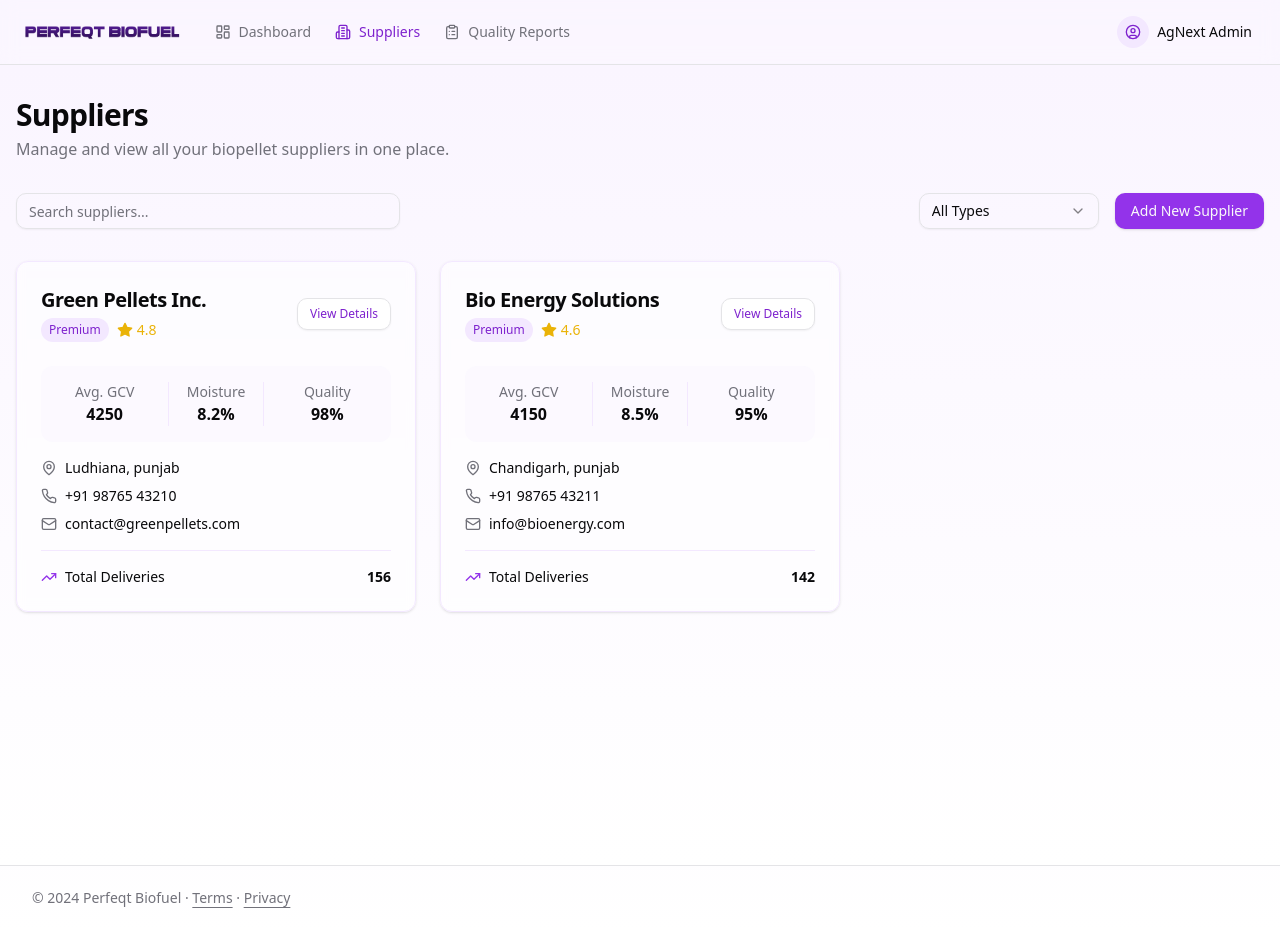
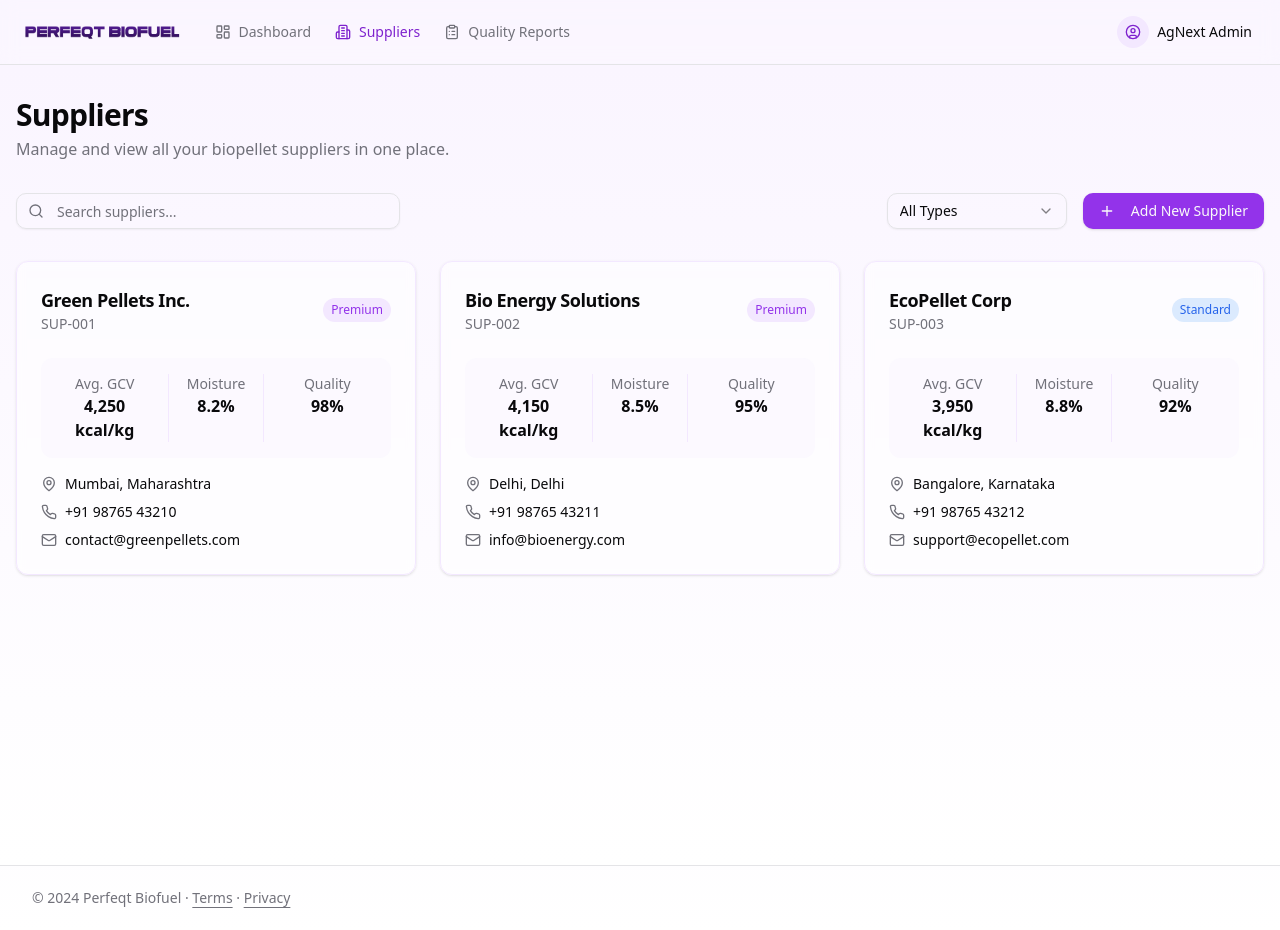
Before and after one commit to akashproduct/inspeqt-biofuel-qc, a Next.js app: page /suppliers in a window 1280 px wide. Built offline with nearby package versions, Linux system fonts and the light colour scheme.

Commit message:
fix: Update logo path handling and add suppliers data

```diff
--- a/app/suppliers/page.tsx
+++ b/app/suppliers/page.tsx
@@ -1,7 +1,6 @@
 "use client"
 
-import { useEffect, useState } from "react"
-import { SupplierForm } from "@/components/forms/supplier-form"
+import { Card, CardContent, CardHeader, CardTitle } from "@/components/ui/card"
 import { Button } from "@/components/ui/button"
 import { Input } from "@/components/ui/input"
 import {
@@ -11,55 +10,54 @@ import {
   SelectTrigger,
   SelectValue,
 } from "@/components/ui/select"
-import { Card, CardContent, CardHeader, CardTitle } from "@/components/ui/card"
-import { Building2, Star, TrendingUp, MapPin, Phone, Mail } from "lucide-react"
+import { MapPin, Mail, Phone, Search, Plus } from "lucide-react"
 
-interface Supplier {
-  id: string
-  name: string
-  type: string
-  rating: number
-  deliveries: number
-  city: string
-  state: string
-  phone: string
-  email: string
+const suppliers = [
+  {
+    id: "SUP-001",
+    name: "Green Pellets Inc.",
+    type: "Premium",
+    city: "Mumbai",
+    state: "Maharashtra",
+    phone: "+91 98765 43210",
+    email: "contact@greenpellets.com",
     metrics: {
-    avgGCV: number
-    avgMoisture: number
-    qualityScore: number
+      avgGCV: "4,250 kcal/kg",
+      avgMoisture: "8.2%",
+      qualityScore: "98"
+    }
+  },
+  {
+    id: "SUP-002",
+    name: "Bio Energy Solutions",
+    type: "Premium",
+    city: "Delhi",
+    state: "Delhi",
+    phone: "+91 98765 43211",
+    email: "info@bioenergy.com",
+    metrics: {
+      avgGCV: "4,150 kcal/kg",
+      avgMoisture: "8.5%",
+      qualityScore: "95"
+    }
+  },
+  {
+    id: "SUP-003",
+    name: "EcoPellet Corp",
+    type: "Standard",
+    city: "Bangalore",
+    state: "Karnataka",
+    phone: "+91 98765 43212",
+    email: "support@ecopellet.com",
+    metrics: {
+      avgGCV: "3,950 kcal/kg",
+      avgMoisture: "8.8%",
+      qualityScore: "92"
     }
   }
+]
 
 export default function SuppliersPage() {
-  const [suppliers, setSuppliers] = useState<Supplier[]>([])
-  const [searchQuery, setSearchQuery] = useState("")
-  const [typeFilter, setTypeFilter] = useState("all")
-  const [showForm, setShowForm] = useState(false)
-  const [loading, setLoading] = useState(true)
-
-  useEffect(() => {
-    fetchSuppliers()
-  }, [])
-
-  const fetchSuppliers = async () => {
-    try {
-      const response = await fetch("/api/suppliers")
-      const data = await response.json()
-      setSuppliers(data)
-    } catch (error) {
-      console.error("Error fetching suppliers:", error)
-    } finally {
-      setLoading(false)
-    }
-  }
-
-  const filteredSuppliers = suppliers.filter(supplier => {
-    const matchesSearch = supplier.name.toLowerCase().includes(searchQuery.toLowerCase())
-    const matchesType = typeFilter === "all" || supplier.type.toLowerCase() === typeFilter.toLowerCase()
-    return matchesSearch && matchesType
-  })
-
   return (
     <div className="min-h-screen bg-gradient-to-b from-purple-50 to-white dark:from-purple-900/10 dark:to-background">
       <div className="container py-8 px-4 mx-auto max-w-7xl">
@@ -71,22 +69,21 @@ export default function SuppliersPage() {
           </p>
         </div>
 
-        {/* Filters */}
+        {/* Search and Filter */}
         <div className="flex flex-col sm:flex-row gap-4 mb-8">
           <div className="flex-1">
+            <div className="relative">
+              <Search className="absolute left-3 top-1/2 transform -translate-y-1/2 h-4 w-4 text-muted-foreground" />
               <Input
                 placeholder="Search suppliers..."
-              value={searchQuery}
-              onChange={(e) => setSearchQuery(e.target.value)}
-              className="max-w-sm"
+                className="pl-10 max-w-sm"
               />
             </div>
-          <Select
-            value={typeFilter}
-            onValueChange={setTypeFilter}
-          >
+          </div>
+          <div className="flex gap-4">
+            <Select defaultValue="all">
               <SelectTrigger className="w-[180px]">
-              <SelectValue placeholder="Filter by type" />
+                <SelectValue placeholder="All Types" />
               </SelectTrigger>
               <SelectContent>
                 <SelectItem value="all">All Types</SelectItem>
@@ -94,51 +91,27 @@ export default function SuppliersPage() {
                 <SelectItem value="standard">Standard</SelectItem>
               </SelectContent>
             </Select>
-          <Button
-            onClick={() => setShowForm(!showForm)}
-            className="bg-purple-600 hover:bg-purple-700"
-          >
-            {showForm ? "View Suppliers" : "Add New Supplier"}
+            <Button className="bg-purple-600 hover:bg-purple-700">
+              <Plus className="mr-2 h-4 w-4" />
+              Add New Supplier
             </Button>
           </div>
+        </div>
 
-        {showForm ? (
-          <SupplierForm onSuccess={() => {
-            setShowForm(false)
-            fetchSuppliers()
-          }} />
-        ) : (
+        {/* Suppliers Grid */}
         <div className="grid gap-6 md:grid-cols-2 lg:grid-cols-3">
-            {loading ? (
-              <div className="col-span-full text-center py-12">
-                <div className="animate-spin rounded-full h-8 w-8 border-b-2 border-purple-700 mx-auto"></div>
-                <p className="mt-4 text-muted-foreground">Loading suppliers...</p>
+          {suppliers.map((supplier) => (
+            <Card key={supplier.id} className="bg-white/50 backdrop-blur-sm border-purple-100 dark:border-purple-900/20">
+              <CardHeader className="flex flex-row items-center justify-between space-y-0">
+                <div>
+                  <CardTitle className="text-lg font-semibold">{supplier.name}</CardTitle>
+                  <p className="text-sm text-muted-foreground">{supplier.id}</p>
                 </div>
-            ) : filteredSuppliers.length > 0 ? (
-              filteredSuppliers.map((supplier) => (
-                <Card key={supplier.id} className="bg-white/50 backdrop-blur-sm border-purple-100 dark:border-purple-900/20">
-                  <CardHeader>
-                    <div className="flex items-center justify-between">
-                      <div className="space-y-1">
-                        <CardTitle className="text-xl">{supplier.name}</CardTitle>
-                        <div className="flex items-center space-x-2">
-                          <span className={`px-2 py-1 rounded-full text-xs ${
-                            supplier.type === "premium"
-                              ? "bg-purple-100 text-purple-700"
-                              : "bg-blue-100 text-blue-700"
+                <span className={`text-xs px-2 py-1 rounded-full ${
+                  supplier.type === 'Premium' ? 'bg-purple-100 text-purple-600' : 'bg-blue-100 text-blue-600'
                 }`}>
-                            {supplier.type.charAt(0).toUpperCase() + supplier.type.slice(1)}
+                  {supplier.type}
                 </span>
-                          <div className="flex items-center text-yellow-500">
-                            <Star className="h-4 w-4 fill-current" />
-                            <span className="ml-1 text-sm">{supplier.rating.toFixed(1)}</span>
-                          </div>
-                        </div>
-                      </div>
-                      <Button variant="outline" size="sm" className="text-purple-700 hover:text-purple-800 hover:bg-purple-100">
-                        View Details
-                      </Button>
-                    </div>
               </CardHeader>
               <CardContent>
                 <div className="space-y-4">
@@ -150,7 +123,7 @@ export default function SuppliersPage() {
                     </div>
                     <div className="text-center border-x border-purple-100">
                       <p className="text-sm text-muted-foreground">Moisture</p>
-                          <p className="font-semibold">{supplier.metrics.avgMoisture}%</p>
+                      <p className="font-semibold">{supplier.metrics.avgMoisture}</p>
                     </div>
                     <div className="text-center">
                       <p className="text-sm text-muted-foreground">Quality</p>
@@ -173,32 +146,11 @@ export default function SuppliersPage() {
                       <span>{supplier.email}</span>
                     </div>
                   </div>
-
-                      {/* Deliveries */}
-                      <div className="flex items-center justify-between pt-4 border-t border-purple-100">
-                        <div className="flex items-center">
-                          <TrendingUp className="h-4 w-4 mr-2 text-purple-600" />
-                          <span className="text-sm font-medium">Total Deliveries</span>
-                        </div>
-                        <span className="text-sm font-semibold">{supplier.deliveries}</span>
-                      </div>
                 </div>
               </CardContent>
             </Card>
-              ))
-            ) : (
-              <div className="col-span-full text-center py-12">
-                <Building2 className="h-12 w-12 mx-auto text-muted-foreground" />
-                <h3 className="mt-4 text-lg font-semibold">No suppliers found</h3>
-                <p className="text-muted-foreground">
-                  {searchQuery || typeFilter !== "all"
-                    ? "Try adjusting your search or filters"
-                    : "Click 'Add New Supplier' to get started"}
-                </p>
+          ))}
         </div>
-            )}
-          </div>
-        )}
       </div>
     </div>
   )
--- a/components/header/header.tsx
+++ b/components/header/header.tsx
@@ -17,6 +17,8 @@ import {
 } from "@/components/ui/dropdown-menu"
 import { Sheet, SheetContent, SheetTrigger } from "@/components/ui/sheet"
 
+const basePath = process.env.NEXT_PUBLIC_BASE_PATH || ''
+
 const navigation = [
   { name: "Dashboard", href: "/", icon: LayoutDashboard },
   { name: "Suppliers", href: "/suppliers", icon: Building2 },
@@ -32,7 +34,7 @@ export function Header() {
         <div className="mr-4 hidden md:flex">
           <Link href="/" className="mr-6 flex items-center space-x-2">
             <Image
-              src="/perfeqt_biofuel_logo.png"
+              src={`${basePath}/perfeqt_biofuel_logo.png`}
               alt="Perfeqt Biofuel Logo"
               width={200}
               height={40}
@@ -71,7 +73,7 @@ export function Header() {
           <SheetContent side="left" className="pr-0">
             <Link href="/" className="flex items-center space-x-2 mb-8">
               <Image
-                src="/perfeqt_biofuel_logo.png"
+                src={`${basePath}/perfeqt_biofuel_logo.png`}
                 alt="Perfeqt Biofuel Logo"
                 width={180}
                 height={36}
```
Lines whose indentation alone changed are shown as unchanged.
